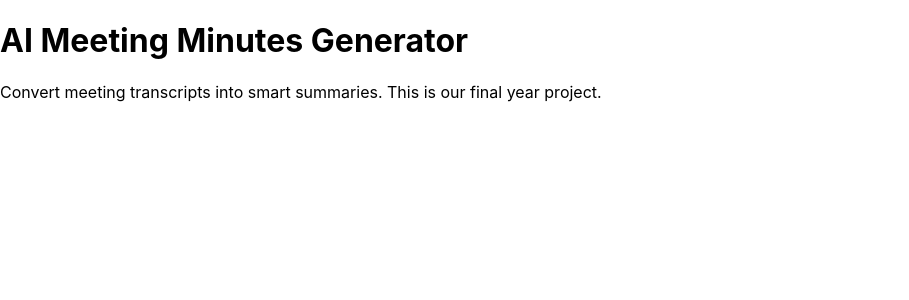
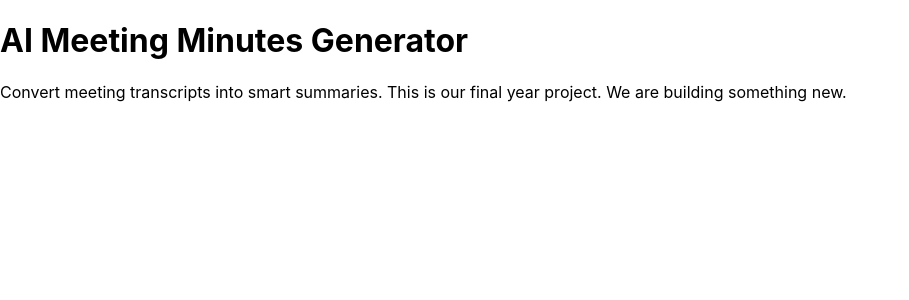
Before and after one commit to vishalmotionwork-lang/MeetPilotAI, a React (Create React App) app in the folder frontend/: page / in a window 1280 px wide. Shown: the top 300 px of the page, without its empty margins (0-909 px from the left). Built offline with nearby package versions, Linux system fonts and the light colour scheme.

Commit message:
checking up

```diff
--- a/frontend/src/pages/LandingPage.js
+++ b/frontend/src/pages/LandingPage.js
@@ -4,7 +4,7 @@ function LandingPage() {
   return (
     <div>
       <h1>AI Meeting Minutes Generator</h1>
-      <p>Convert meeting transcripts into smart summaries. This is our final year project.</p>
+      <p>Convert meeting transcripts into smart summaries. This is our final year project. We are  building something new.</p>
     </div>
   );
 }
```
